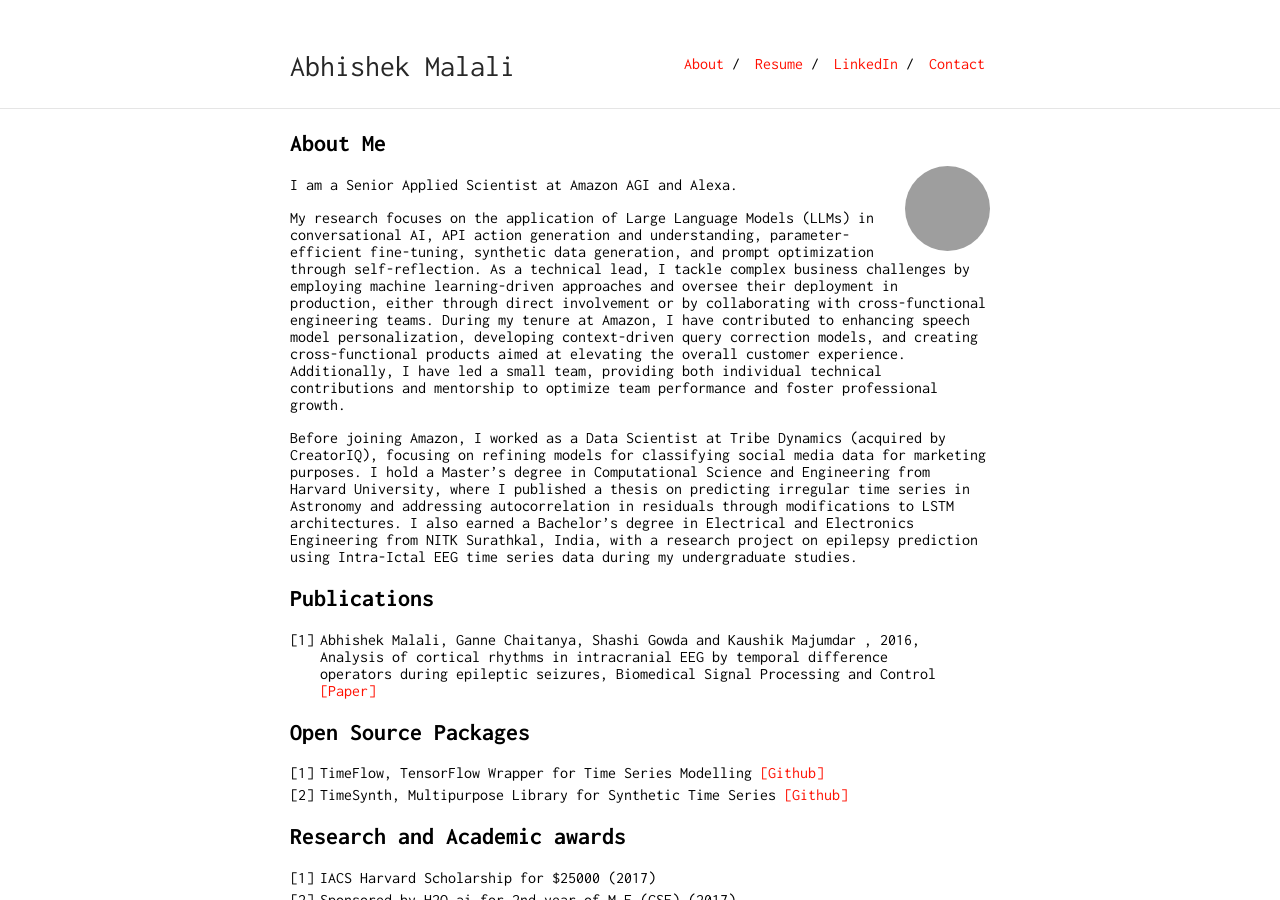
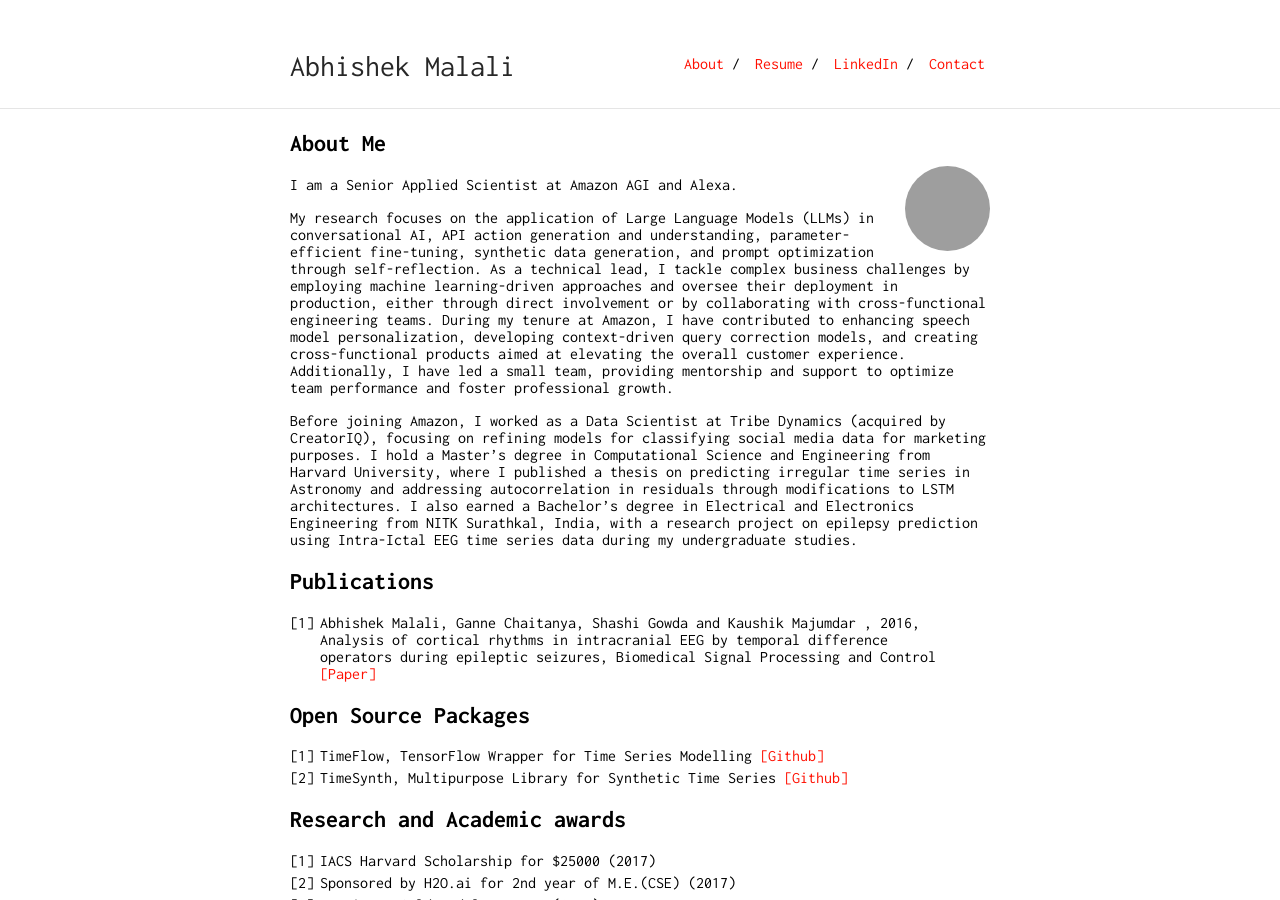
Before and after one commit to abhishekmalali/abhishekmalali.github.io, a Jekyll site: the page built from index.md, in a window 1280 px wide and 900 px high. Built offline with Jekyll 4.4.1, drawn with Linux system fonts in a browser that asks for light colours; grey boxes are pictures that could not be loaded.

Commit message:
Minor update

```diff
--- a/index.md
+++ b/index.md
@@ -9,7 +9,7 @@ title: Abhishek Malali
 
 I am a Senior Applied Scientist at Amazon AGI and Alexa.
 
-My research focuses on the application of Large Language Models (LLMs) in conversational AI, API action generation and understanding, parameter-efficient fine-tuning, synthetic data generation, and prompt optimization through self-reflection. As a technical lead, I tackle complex business challenges by employing machine learning-driven approaches and oversee their deployment in production, either through direct involvement or by collaborating with cross-functional engineering teams. During my tenure at Amazon, I have contributed to enhancing speech model personalization, developing context-driven query correction models, and creating cross-functional products aimed at elevating the overall customer experience. Additionally, I have led a small team, providing both individual technical contributions and mentorship to optimize team performance and foster professional growth.
+My research focuses on the application of Large Language Models (LLMs) in conversational AI, API action generation and understanding, parameter-efficient fine-tuning, synthetic data generation, and prompt optimization through self-reflection. As a technical lead, I tackle complex business challenges by employing machine learning-driven approaches and oversee their deployment in production, either through direct involvement or by collaborating with cross-functional engineering teams. During my tenure at Amazon, I have contributed to enhancing speech model personalization, developing context-driven query correction models, and creating cross-functional products aimed at elevating the overall customer experience. Additionally, I have led a small team, providing mentorship and support to optimize team performance and foster professional growth.
 
 Before joining Amazon, I worked as a Data Scientist at Tribe Dynamics (acquired by CreatorIQ), focusing on refining models for classifying social media data for marketing purposes. I hold a Master’s degree in Computational Science and Engineering from Harvard University, where I published a thesis on predicting irregular time series in Astronomy and addressing autocorrelation in residuals through modifications to LSTM architectures. I also earned a Bachelor's degree in Electrical and Electronics Engineering from NITK Surathkal, India, with a research project on epilepsy prediction using Intra-Ictal EEG time series data during my undergraduate studies.
 
```
